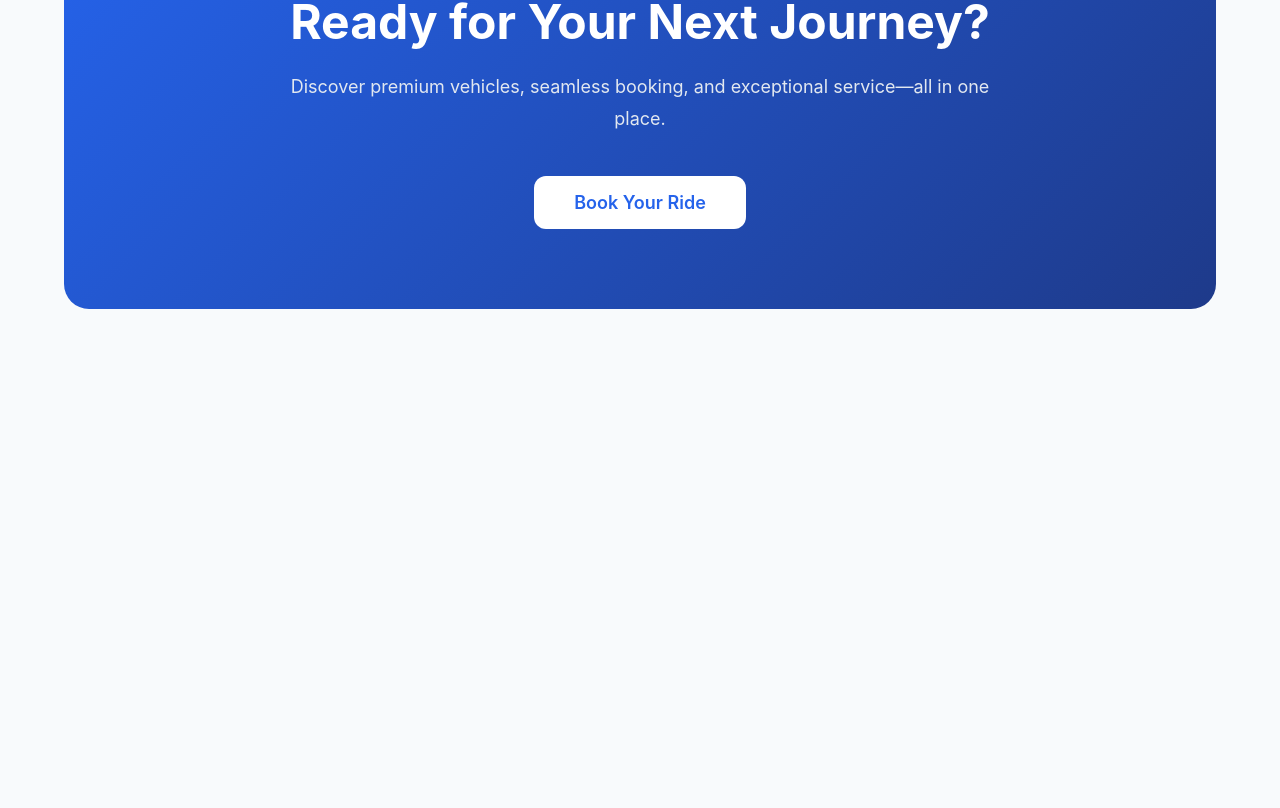
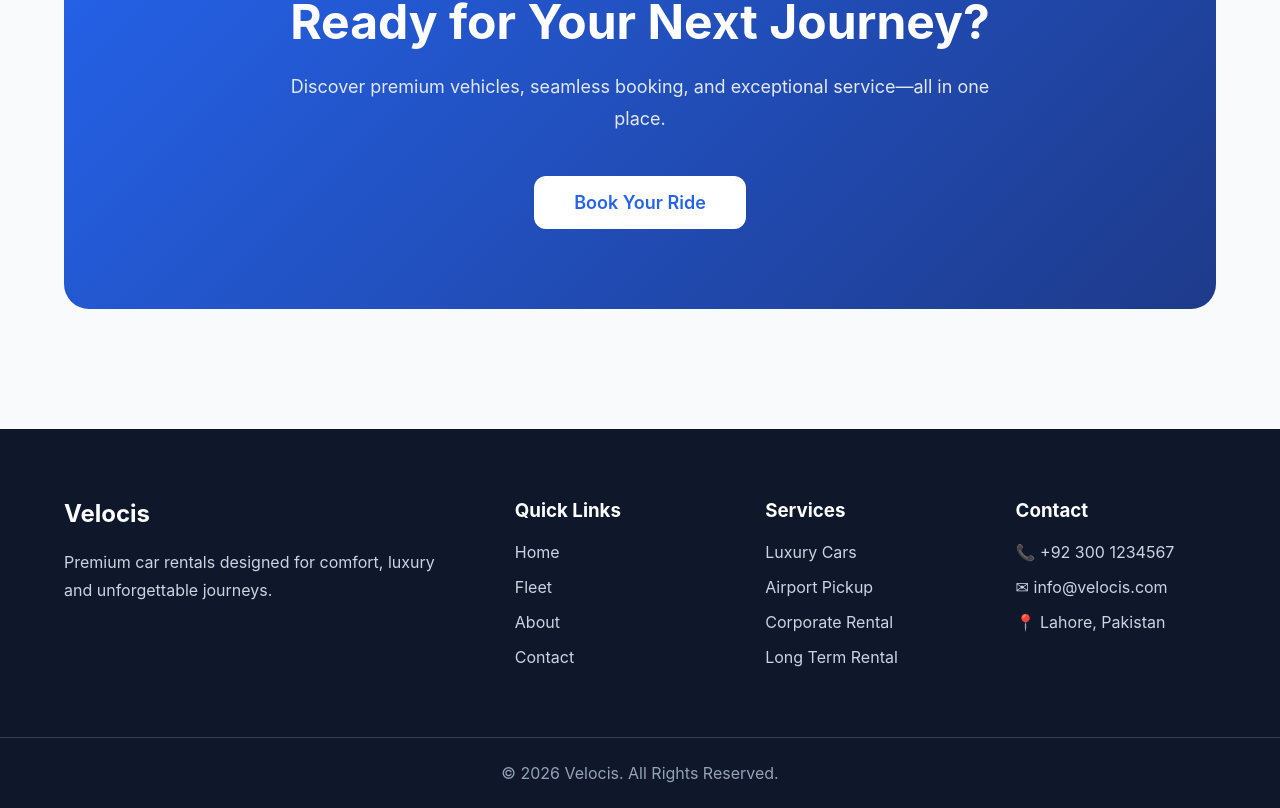
Before and after one commit to Tahaa627/Car-Rental-System, a React (Vite) app in the folder car-rental-frontend/: page / in a window 1280 px wide. Shown: the part 2357-3165 px from the top of the page. Before the commit the page ends 2786 px from the top, so only its background shows below. Built offline with nearby package versions, Linux system fonts and the light colour scheme.

Commit message:
Implemented Footer Logic

```diff
--- /dev/null
+++ b/car-rental-frontend/src/components/Footer/Footer.css
@@ -0,0 +1,85 @@
+.footer{
+
+    background:#0F172A;
+
+    color:white;
+
+    margin-top:120px;
+
+}
+
+.footer-container{
+
+    width:90%;
+
+    max-width:1300px;
+
+    margin:auto;
+
+    display:grid;
+
+    grid-template-columns:2fr 1fr 1fr 1fr;
+
+    gap:50px;
+
+    padding:70px 0;
+
+}
+
+.footer-column h2{
+
+    margin-bottom:20px;
+
+}
+
+.footer-column h3{
+
+    margin-bottom:20px;
+
+}
+
+.footer-column p{
+
+    color:#CBD5E1;
+
+    line-height:1.8;
+
+}
+
+.footer-column ul{
+
+    display:flex;
+
+    flex-direction:column;
+
+    gap:15px;
+
+}
+
+.footer-column li{
+
+    color:#CBD5E1;
+
+    cursor:pointer;
+
+    transition:.3s;
+
+}
+
+.footer-column li:hover{
+
+    color:white;
+
+}
+
+.footer-bottom{
+
+    border-top:1px solid #334155;
+
+    text-align:center;
+
+    padding:25px;
+
+    color:#94A3B8;
+
+}
--- /dev/null
+++ b/car-rental-frontend/src/components/Footer/Footer.tsx
@@ -0,0 +1,84 @@
+import "./Footer.css";
+
+const Footer = () => {
+  return (
+    <footer className="footer">
+
+      <div className="footer-container">
+
+        <div className="footer-column">
+
+          <h2>Velocis</h2>
+
+          <p>
+            Premium car rentals designed for comfort,
+            luxury and unforgettable journeys.
+          </p>
+
+        </div>
+
+        <div className="footer-column">
+
+          <h3>Quick Links</h3>
+
+          <ul>
+
+            <li><a href="#">Home</a></li>
+
+            <li><a href="#">Fleet</a></li>
+
+            <li><a href="#">About</a></li>
+
+            <li><a href="#">Contact</a></li>
+
+          </ul>
+
+        </div>
+
+        <div className="footer-column">
+
+          <h3>Services</h3>
+
+          <ul>
+
+            <li>Luxury Cars</li>
+
+            <li>Airport Pickup</li>
+
+            <li>Corporate Rental</li>
+
+            <li>Long Term Rental</li>
+
+          </ul>
+
+        </div>
+
+        <div className="footer-column">
+
+          <h3>Contact</h3>
+
+          <ul>
+
+            <li>📞 +92 300 1234567</li>
+
+            <li>✉ info@velocis.com</li>
+
+            <li>📍 Lahore, Pakistan</li>
+
+          </ul>
+
+        </div>
+
+      </div>
+
+      <div className="footer-bottom">
+
+        © 2026 Velocis. All Rights Reserved.
+
+      </div>
+
+    </footer>
+  );
+};
+
+export default Footer;
--- /dev/null
+++ b/car-rental-frontend/src/components/Footer/index.ts
@@ -0,0 +1 @@
+export { default } from "./Footer";
--- a/car-rental-frontend/src/pages/Home/Home.tsx
+++ b/car-rental-frontend/src/pages/Home/Home.tsx
@@ -5,6 +5,7 @@ import FeaturedCars from "../../components/FeaturedCars";
 import WhyChooseUs from "../../components/WhyChooseUs";
 import Testimonials from "../../components/Testimonials";
 import CTA from "../../components/CTA";
+import Footer from "../../components/Footer";
 
 const Home = () => {
   return (
@@ -16,6 +17,7 @@ const Home = () => {
       <WhyChooseUs />
       <Testimonials />
       <CTA />
+      <Footer />
     </>
   );
 };
```
